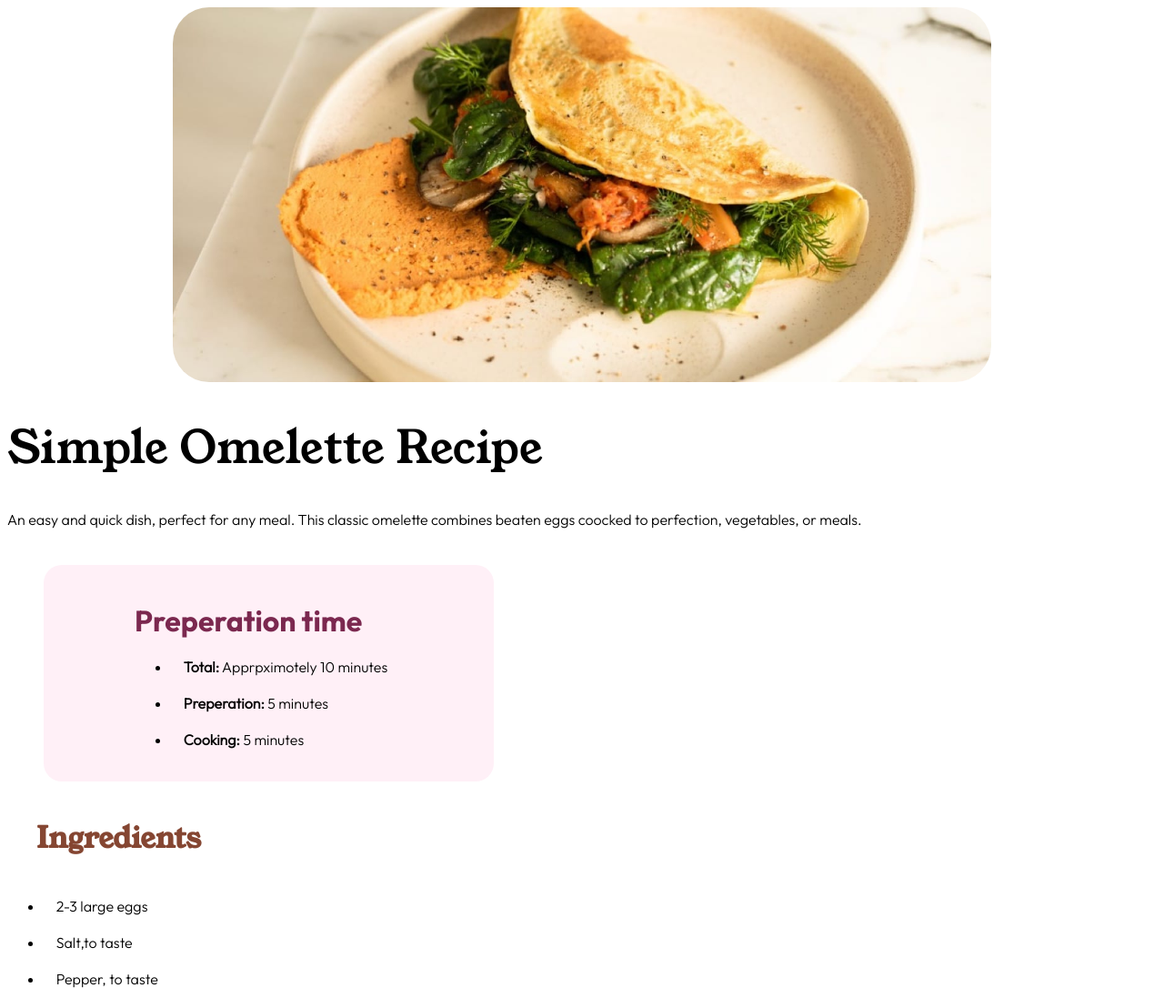
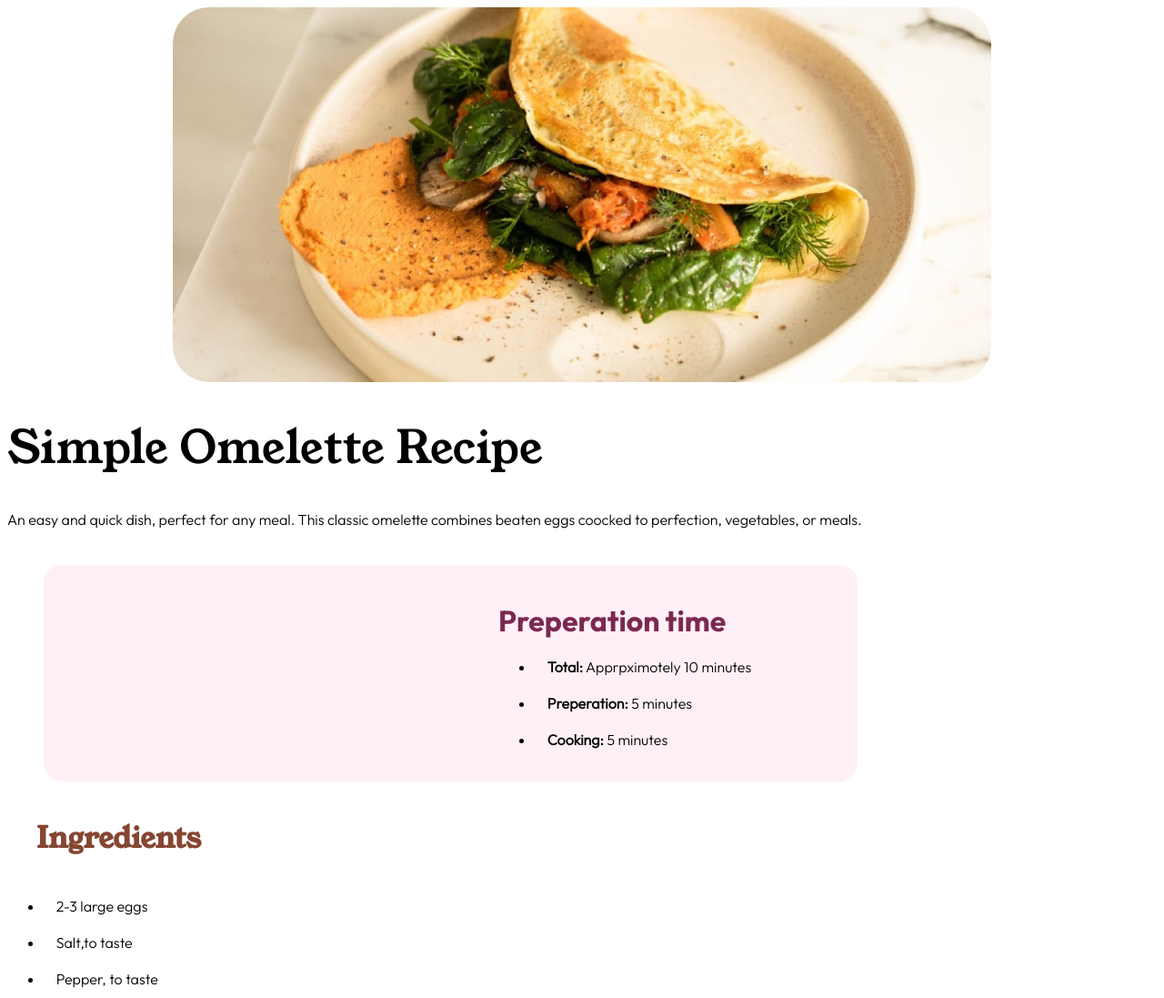
Before and after one commit to unshreif/recipe, a plain HTML site: page index.html in a window 1280 px wide. Shown: the top 1097 px of the page at 91% size. Drawn offline with Linux system fonts and the light colour scheme.

Commit message:
index.html

```diff
--- a/index.html
+++ b/index.html
@@ -31,7 +31,7 @@
             display: block;
             background-color:  hsl(332, 97%, 97%);
             padding:20px;
-            padding-left:100px;
+            padding-left:500px;
             margin: 40px;
             border-radius: 20px;
             align-items: start;
```
